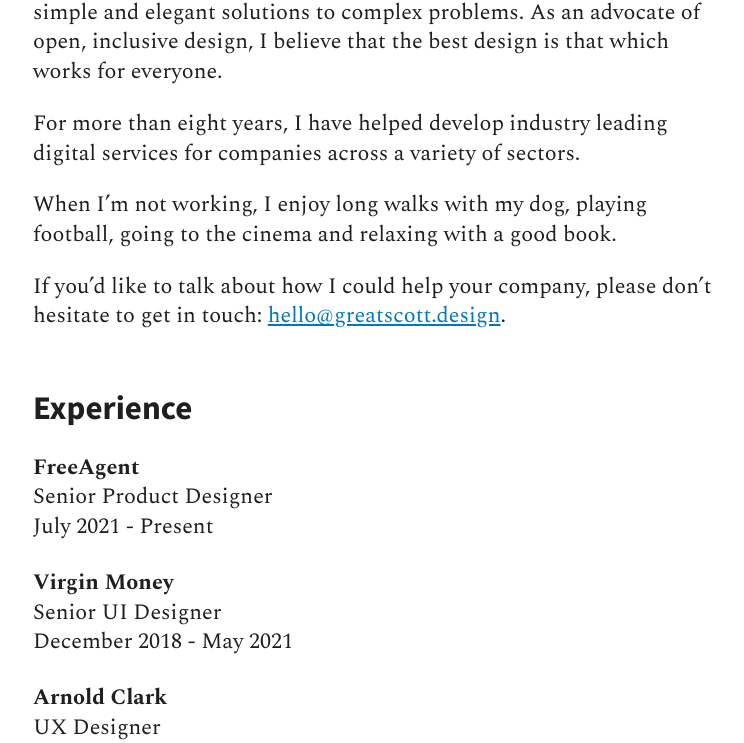
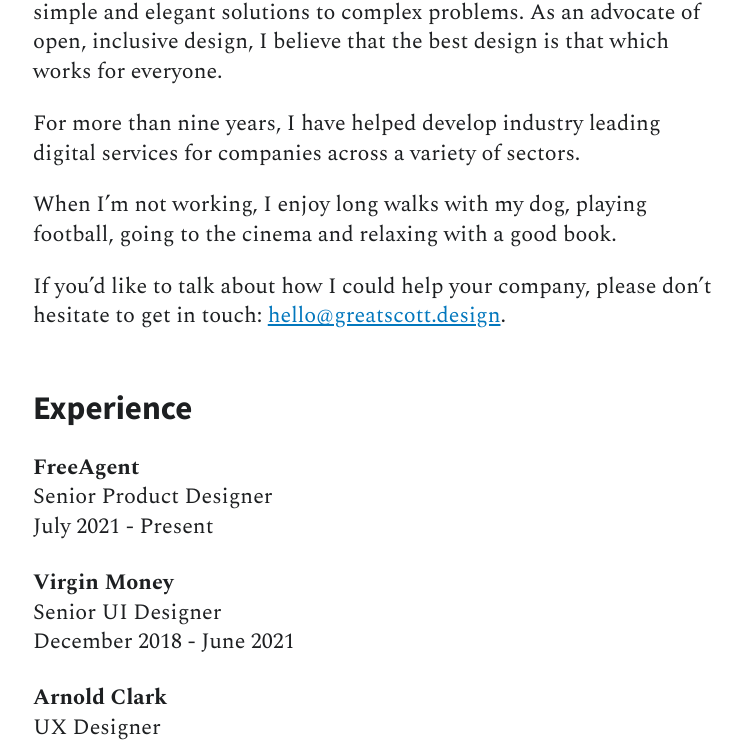
Before and after one commit to kscott7/great-scott-design, a Jekyll site: the page built from _pages/about.html, in a window 1280 px wide. Shown: the part 286-1029 px from the top of the page, without its empty margins (267-1011 px from the left). Built offline with Jekyll 4.4.1, drawn with Linux system fonts in a browser that asks for light colours.

Commit message:
Update dates

```diff
--- a/_pages/about.html
+++ b/_pages/about.html
@@ -10,7 +10,7 @@ layout: default
     <p>I’m an ambitious digital product designer with a passion for creating simple and elegant solutions to complex problems.
     As an advocate of open, inclusive design, I believe that the best design is that which works for everyone.</p>
 
-    <p>For more than eight years, I have helped develop industry leading digital services for companies across a variety of
+    <p>For more than nine years, I have helped develop industry leading digital services for companies across a variety of
     sectors.</p>
 
     <p>When I’m not working, I enjoy long walks with my dog, playing football, going to the cinema and relaxing with a good
@@ -29,7 +29,7 @@ layout: default
 
       <dt>Virgin Money</dt>
       <dd>Senior UI Designer</dd>
-      <dd>December 2018 - May 2021</dd>
+      <dd>December 2018 - June 2021</dd>
 
       <dt>Arnold Clark</dt>
       <dd>UX Designer</dd>
```
